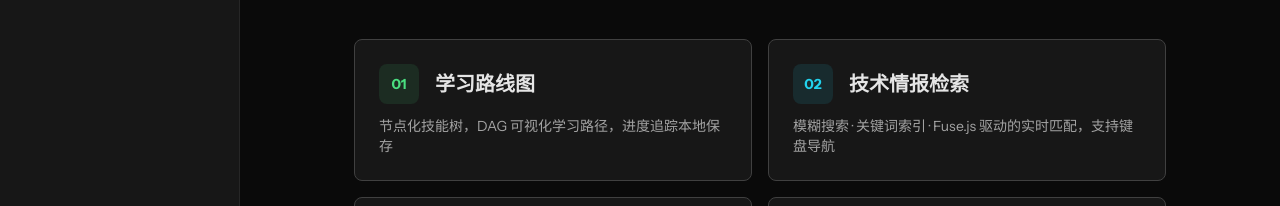
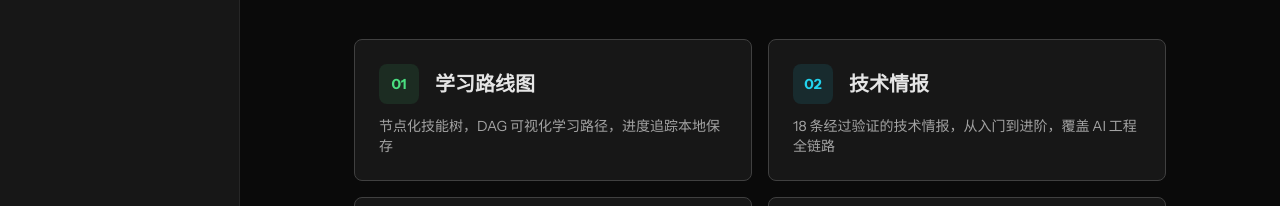
Before and after one commit to xingye-zjw/techradar, a Next.js app: page / in a window 1280 px wide. Shown: the part 445-651 px from the top of the page. Built offline with nearby package versions, Linux system fonts and the light colour scheme.

Commit message:
fix: 首页技术情报卡片链接从 /search 改为 /intel

```diff
--- a/app/page.tsx
+++ b/app/page.tsx
@@ -48,17 +48,17 @@ export default function Home() {
           </Link>
 
           <Link
-            href="/search"
+            href="/intel"
             className="group block bg-neutral-900 border border-neutral-700 rounded-lg p-6 hover:border-cyan-400/50 transition-colors"
           >
             <div className="flex items-center gap-4 mb-3">
               <span className="font-mono text-sm font-bold text-cyan-400 bg-cyan-400/10 w-10 h-10 rounded-lg flex items-center justify-center">
                 02
               </span>
-              <h2 className="text-xl font-bold">技术情报检索</h2>
+              <h2 className="text-xl font-bold">技术情报</h2>
             </div>
             <p className="text-neutral-400 text-sm">
-              模糊搜索 · 关键词索引 · Fuse.js 驱动的实时匹配，支持键盘导航
+              18 条经过验证的技术情报，从入门到进阶，覆盖 AI 工程全链路
             </p>
           </Link>
 
```
